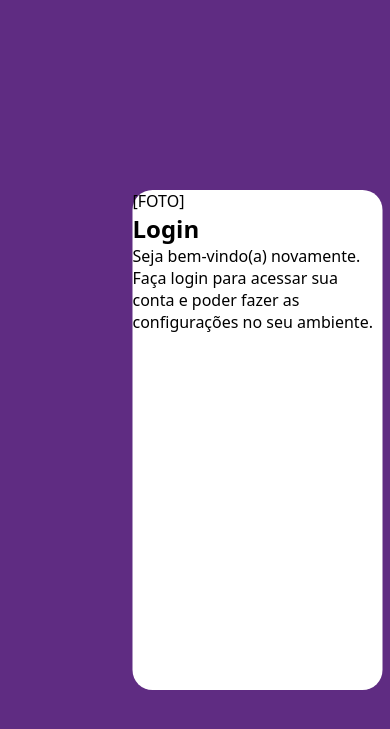
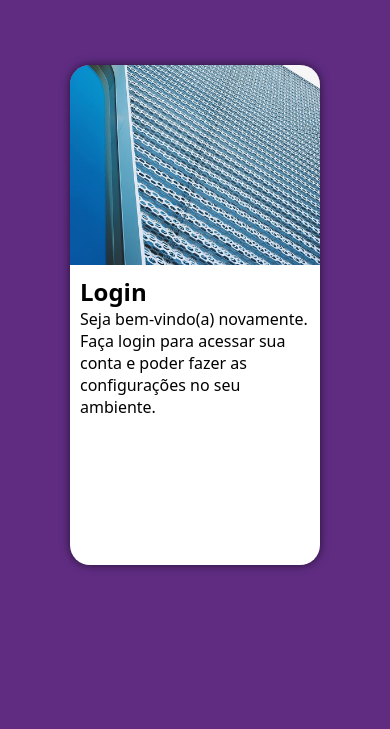
Before and after one commit to ProFlavioAraujo/projeto-login, a plain HTML site: page index.html in a window 390 px wide. Shown: the part 107-836 px from the top of the page. Drawn offline with Linux system fonts and the light colour scheme.

Commit message:
Mobile CSS completo

```diff
--- a/index.html
+++ b/index.html
@@ -10,7 +10,7 @@
     <main>
         <section id="login">
             <div id="imagem">
-                [FOTO]
+
             </div>
             <div id="formulario">
                 <h1>Login</h1>
--- a/styles/style.css
+++ b/styles/style.css
@@ -25,9 +25,21 @@ section#login {
     position: absolute;
     top: 50%;
     left: 50%;
-    transform: translate(-25%, -25%);
     height: 500px;
     width: 250px;
+    transform: translate(-50%, -50%);
     background-color: white;
     border-radius: 20px;
+    overflow: hidden;
+    box-shadow: 0 0 10px rgba(0, 0, 0, 0.61);
 }
+section#login > div#imagem {
+    display: block;
+    height: 200px;
+    background: #5f2c82 url('../images/metal.jpg') no-repeat left bottom;
+    background-size: cover;
+}
+section#login > div#formulario {
+    display: block;
+    padding: 10px;
+}
```
